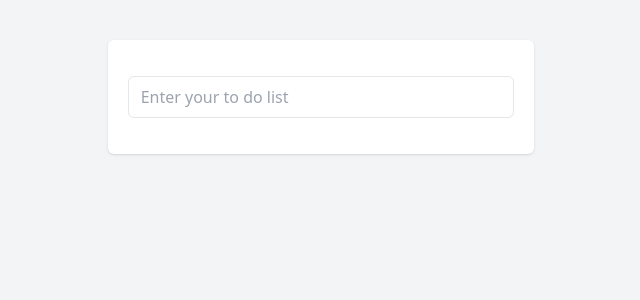
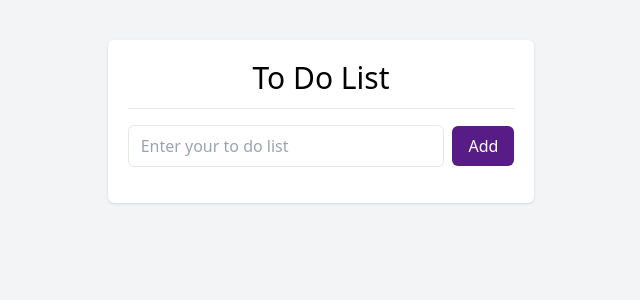
Before and after one commit to farjanaIslam09/vue-to-do, a Vue app: page / in a window 1280 px wide. Shown: the top 300 px of the page, without its empty margins (319-959 px from the left). Built offline with nearby package versions, Linux system fonts and the light colour scheme.

Commit message:
added pagination

```diff
--- a/src/components/TodoForm.vue
+++ b/src/components/TodoForm.vue
@@ -1,11 +1,11 @@
 <template>
   <div class="h-screen w-full pt-10 bg-gray-100">
     <div class="w-1/3 mx-auto h-auto bg-white rounded-md shadow p-5">
-      <!-- <h2 class="text-3xl font-medium text-center pb-3 border-b">To Do List</h2> -->
+      <h2 class="text-3xl font-medium text-center pb-3 border-b">To Do List</h2>
       <div class="mt-4 pb-3">
         <form @submit.prevent="addTask" class="flex items-center pb-1">
           <input v-model.trim="task" type="text" class="w-full border rounded-md px-3 py-2 focus:none outline-none" placeholder="Enter your to do list">
-          <!-- <input type="submit"  class="ml-2 bg-purple-900 text-white rounded-md py-2 px-4 cursor-pointer" value="Add"> -->
+          <input type="submit"  class="ml-2 bg-purple-900 text-white rounded-md py-2 px-4 cursor-pointer" value="Add">
         </form>
         <div>
           <p v-if="error.emptyTodo" class="text-red-600 pb-4">{{ error.emptyTodo }}</p>
```
